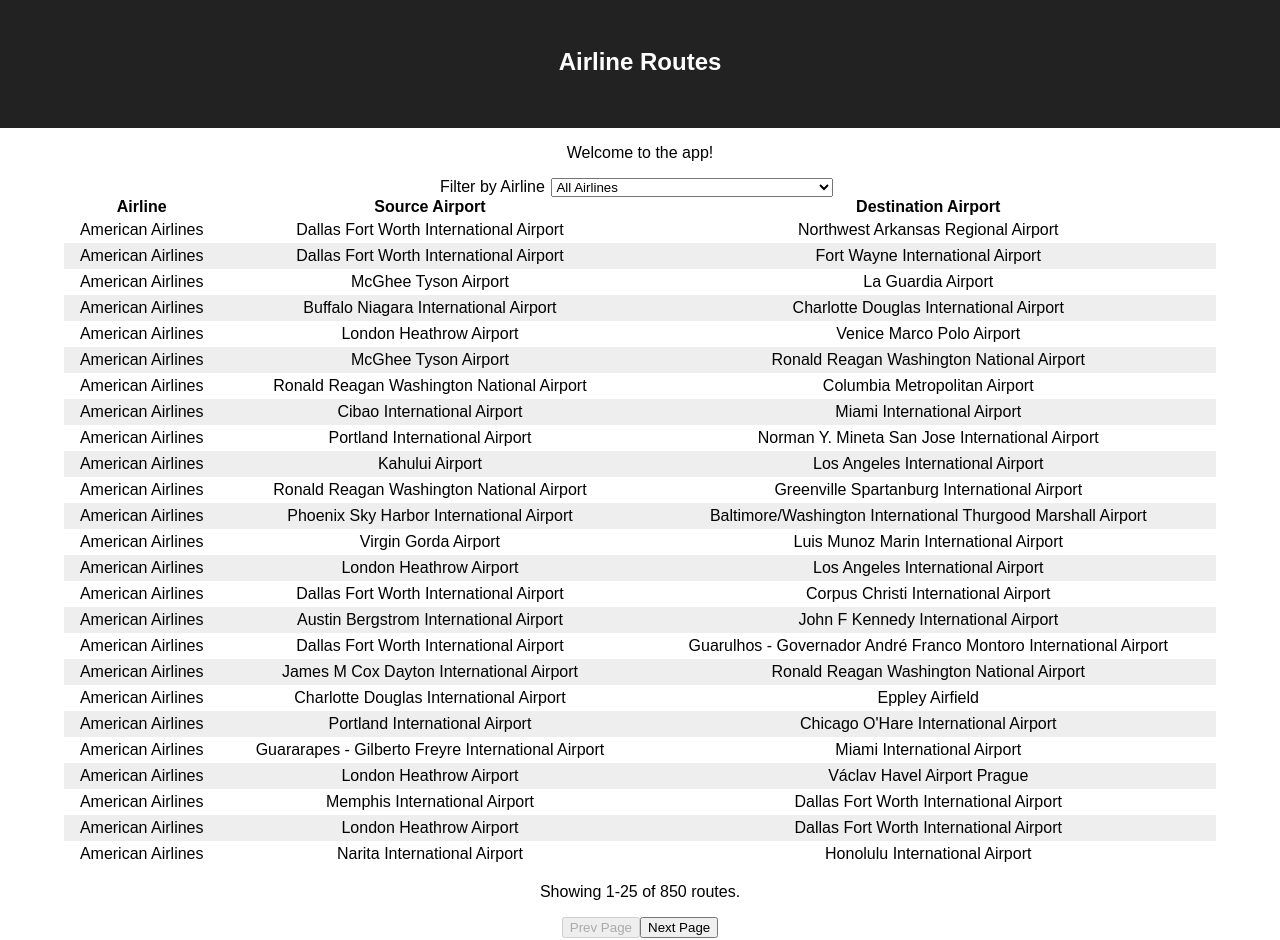
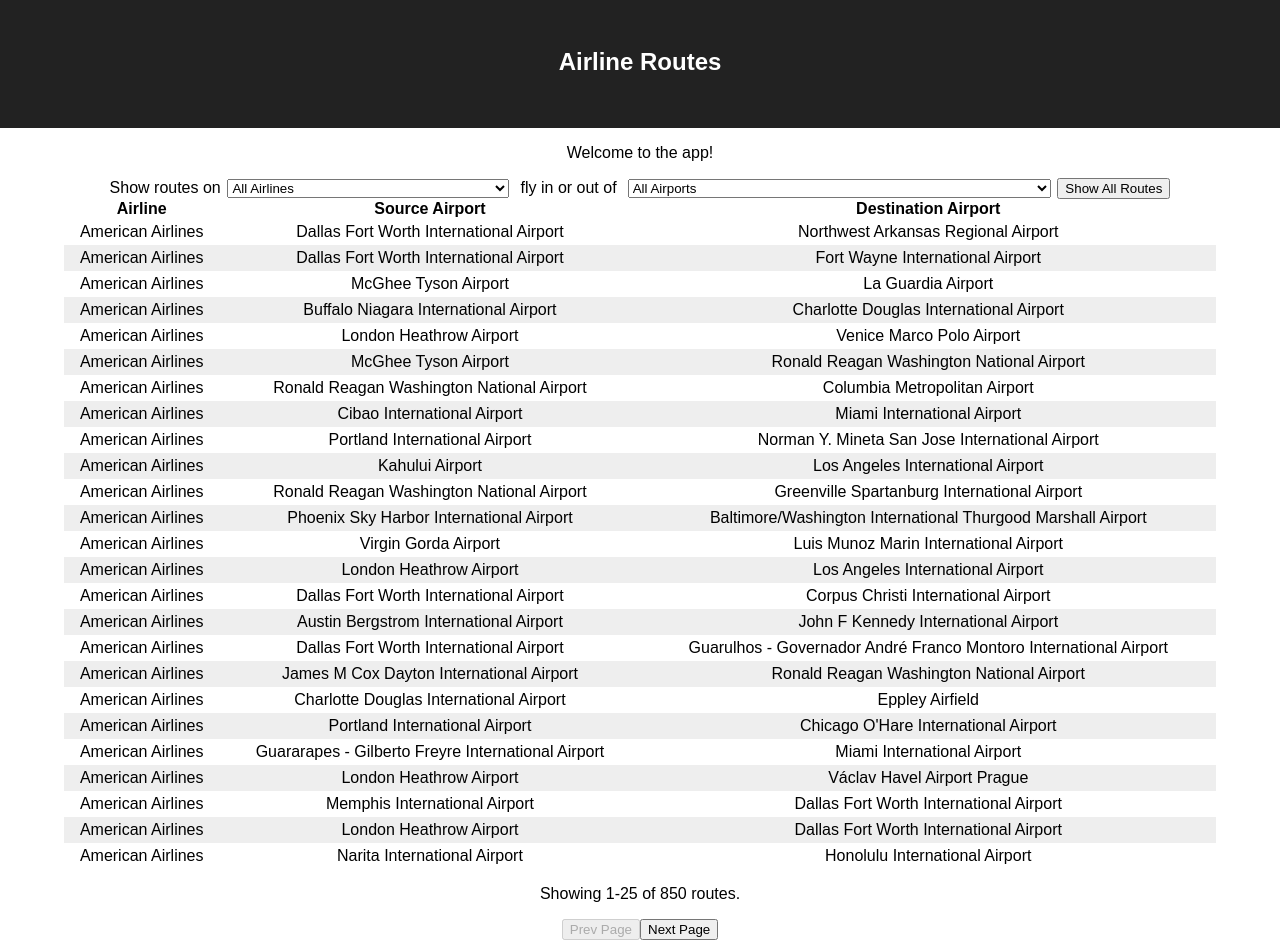
Before and after one commit to JDGuillaume/airlines, a React (Create React App) app: page / in a window 1280 px wide. Built offline with nearby package versions, Linux system fonts and the light colour scheme.

Commit message:
Both filters working in tandem.

```diff
--- a/src/App.js
+++ b/src/App.js
@@ -1,27 +1,54 @@
 import { useEffect, useState } from 'react';
-import { routes, airlines } from './data';
+import { routes, airlines, airports } from './data';
 import './App.css';
 import Table from './components/Table';
 import Select from './components/Select';
 
 const App = () => {
   const [filteredRoutes, setFilteredRoutes] = useState([]);
+  const [filteredAirline, setFilteredAirline] = useState('all');
+  const [filteredAirports, setFilteredAirports] = useState('all');
 
   useEffect(() => {
     setFilteredRoutes(routes);
   }, []);
 
-  const handleSelection = event => {
-    let value = event.target.value;
+  const handleAirlineSelection = event => {
+    let value = Number(event.target.value);
+    setFilteredAirline(value);
 
-    if (value !== 'all') {
-      setFilteredRoutes(
-        routes.filter(route => route.airline === Number(value))
-      );
-      return;
+    if (filteredAirports === 'all') {
+      let updatedRoutes = routes.filter(route => {
+        return route.airline === value;
+      });
+
+      setFilteredRoutes(updatedRoutes);
+    } else {
+      let updatedRoutes = filteredRoutes.filter(route => {
+        return route.airline === value;
+      });
+
+      setFilteredRoutes(updatedRoutes);
     }
+  };
 
-    setFilteredRoutes(routes);
+  const handleAirportSelection = event => {
+    let value = String(event.target.value);
+    setFilteredAirports(value);
+
+    if (filteredAirline === 'all') {
+      let updatedRoutes = routes.filter(route => {
+        return route.src === value || route.dest === value;
+      });
+
+      setFilteredRoutes(updatedRoutes);
+    } else {
+      let updatedRoutes = filteredRoutes.filter(route => {
+        return route.src === value || route.dest === value;
+      });
+
+      setFilteredRoutes(updatedRoutes);
+    }
   };
 
   return (
@@ -33,7 +60,23 @@
         <p>Welcome to the app!</p>
       </section>
       <section>
-        <Select options={airlines} onSelect={handleSelection} />
+        <form>
+          Show routes on
+          <Select
+            options={airlines}
+            type="Airlines"
+            onSelect={handleAirlineSelection}
+            keyValue="id"
+          />{' '}
+          fly in or out of{' '}
+          <Select
+            options={airports}
+            type="Airports"
+            onSelect={handleAirportSelection}
+            keyValue="code"
+          />
+          <button type="reset">Show All Routes</button>
+        </form>
         <Table className="routes-table" perPage={25} routes={filteredRoutes} />
       </section>
     </div>
--- a/src/components/Select.js
+++ b/src/components/Select.js
@@ -1,18 +1,15 @@
-const Filter = ({ options, onSelect }) => {
+const Filter = ({ options, onSelect, type, keyValue }) => {
   return (
-    <>
-      <label>Filter by Airline</label>
-      <select onChange={onSelect}>
+    <select defaultValue="all" onChange={onSelect}>
       <option value="all" key="all">
-          All Airlines
+        All {type}
       </option>
       {options.map(option => (
-          <option value={option.id} key={option.id}>
+        <option value={option[keyValue]} key={option[keyValue]}>
           {option.name}
         </option>
       ))}
     </select>
-    </>
   );
 };
 
```
Lines whose indentation alone changed are shown as unchanged.
